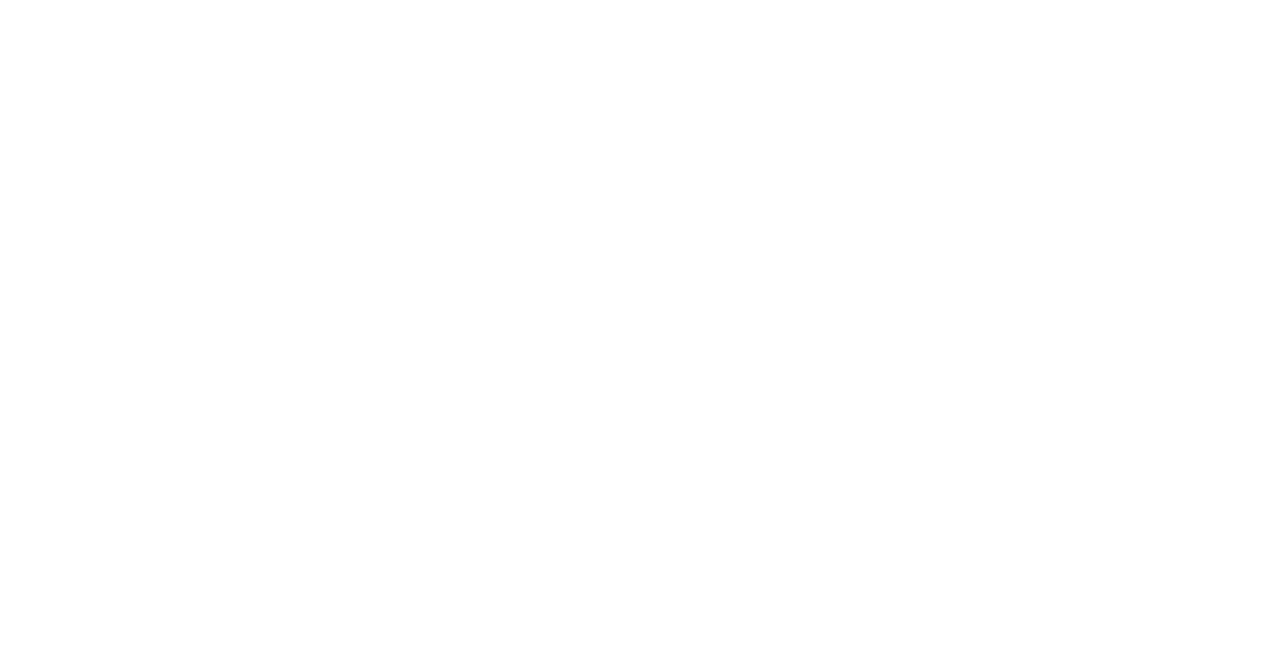
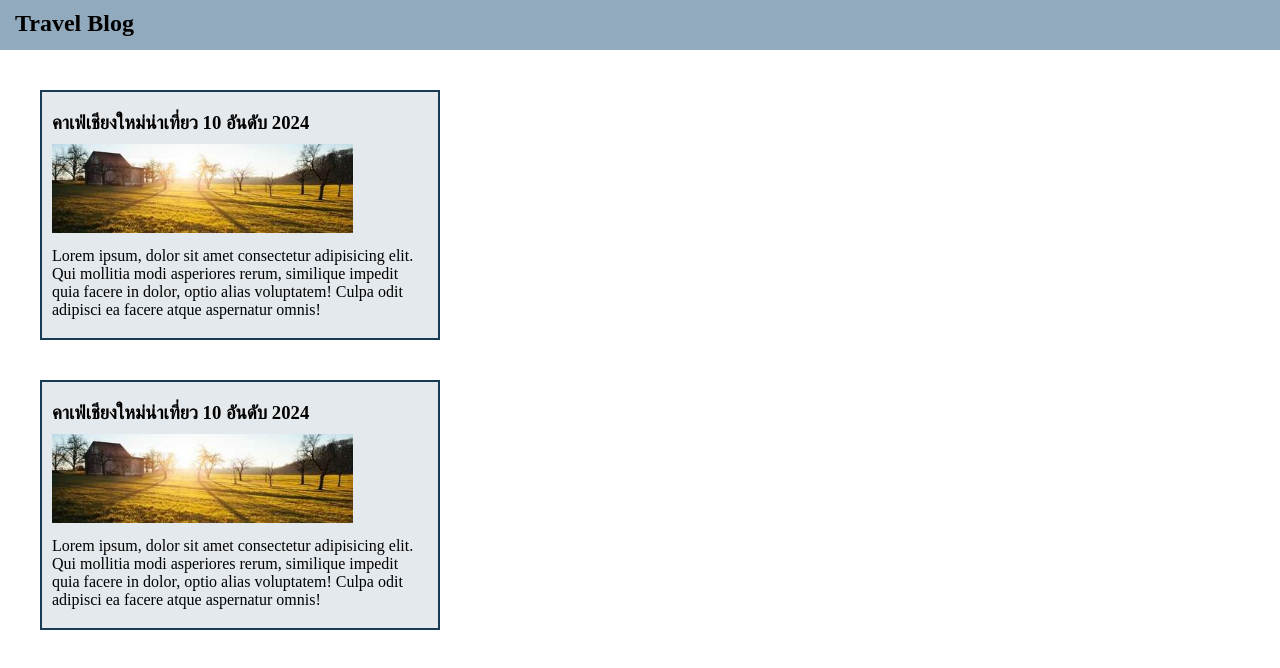
Before and after one commit to techupth/css-directions-and-box-model-fe-1-group-6, a website: page ex-1/index.html in a window 1280 px wide. Drawn offline with Linux system fonts and the light colour scheme.

Commit message:
feat: landing page travel blog in assignment

```diff
--- a/ex-1/index.html
+++ b/ex-1/index.html
@@ -14,6 +14,19 @@
 
 <body>
   <!-- Start coding here -->
+  <nav>
+      <h1>Travel Blog</h1>
+  </nav>
+  <section>
+      <h3>คาเฟ่เชียงใหม่น่าเที่ยว 10 อันดับ 2024</h3>
+      <img src="./image.jpeg" alt="cafe">
+      <p>Lorem ipsum, dolor sit amet consectetur adipisicing elit. Qui mollitia modi asperiores rerum, similique impedit quia facere in dolor, optio alias voluptatem! Culpa odit adipisci ea facere atque aspernatur omnis!</p>
+  </section>
+  <section>
+    <h3>คาเฟ่เชียงใหม่น่าเที่ยว 10 อันดับ 2024</h3>
+    <img src="./image.jpeg" alt="cafe">
+    <p>Lorem ipsum, dolor sit amet consectetur adipisicing elit. Qui mollitia modi asperiores rerum, similique impedit quia facere in dolor, optio alias voluptatem! Culpa odit adipisci ea facere atque aspernatur omnis!</p>
+</section>
 </body>
 
 </html>
--- a/ex-1/style.css
+++ b/ex-1/style.css
@@ -1 +1,33 @@
 /* Start coding here */
+*{
+    margin: 0;
+    padding: 0;
+    box-sizing: border-box;
+}
+
+nav{
+    background-color: #92AABD;
+    height: 50px;
+    padding: 10px 0px 0px 15px;
+}
+
+section {
+    background-color: #E4E9ED;
+    border: 2px solid #183B56;
+    height: 250px;
+    width: 400px;
+    margin: 40px 40px;
+    padding: 10px;
+}
+
+img{
+    width: 80%;
+}
+
+h3{
+    margin:10px 0px;
+}
+
+p{
+    margin: 10px 0px;
+}
```
